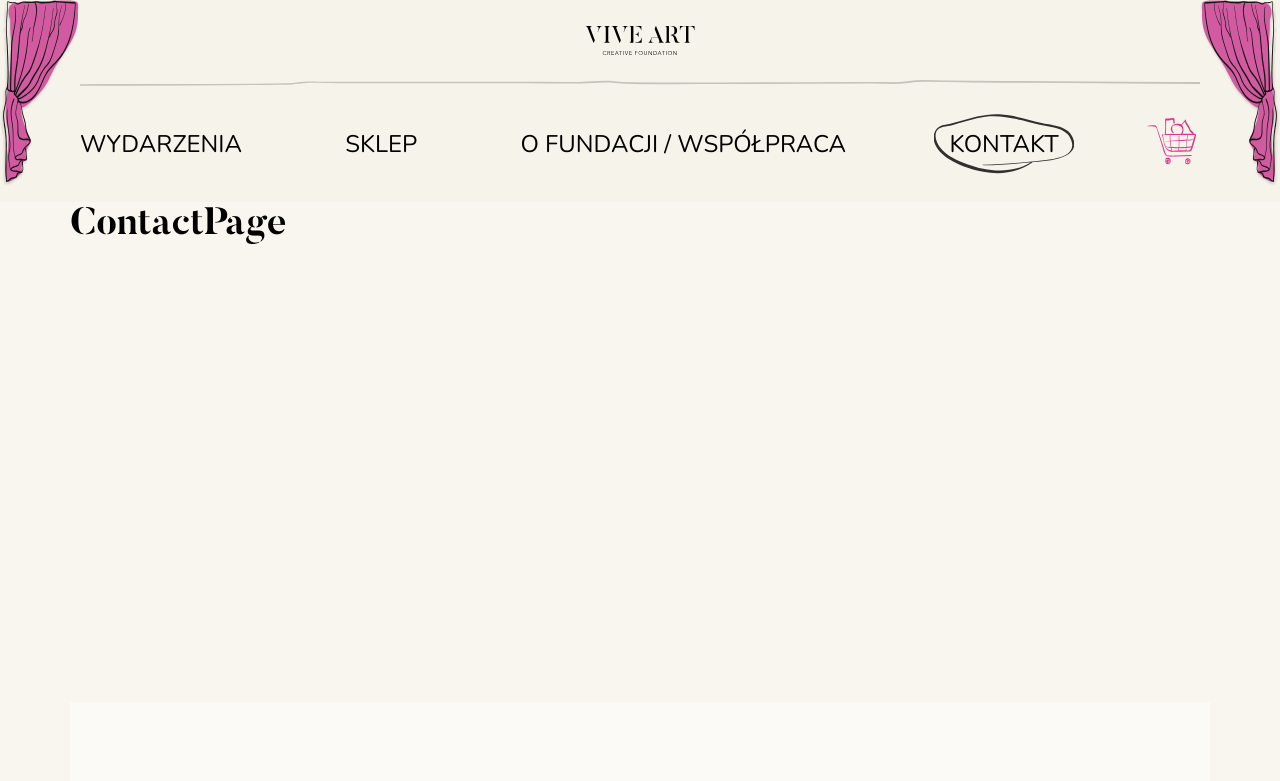
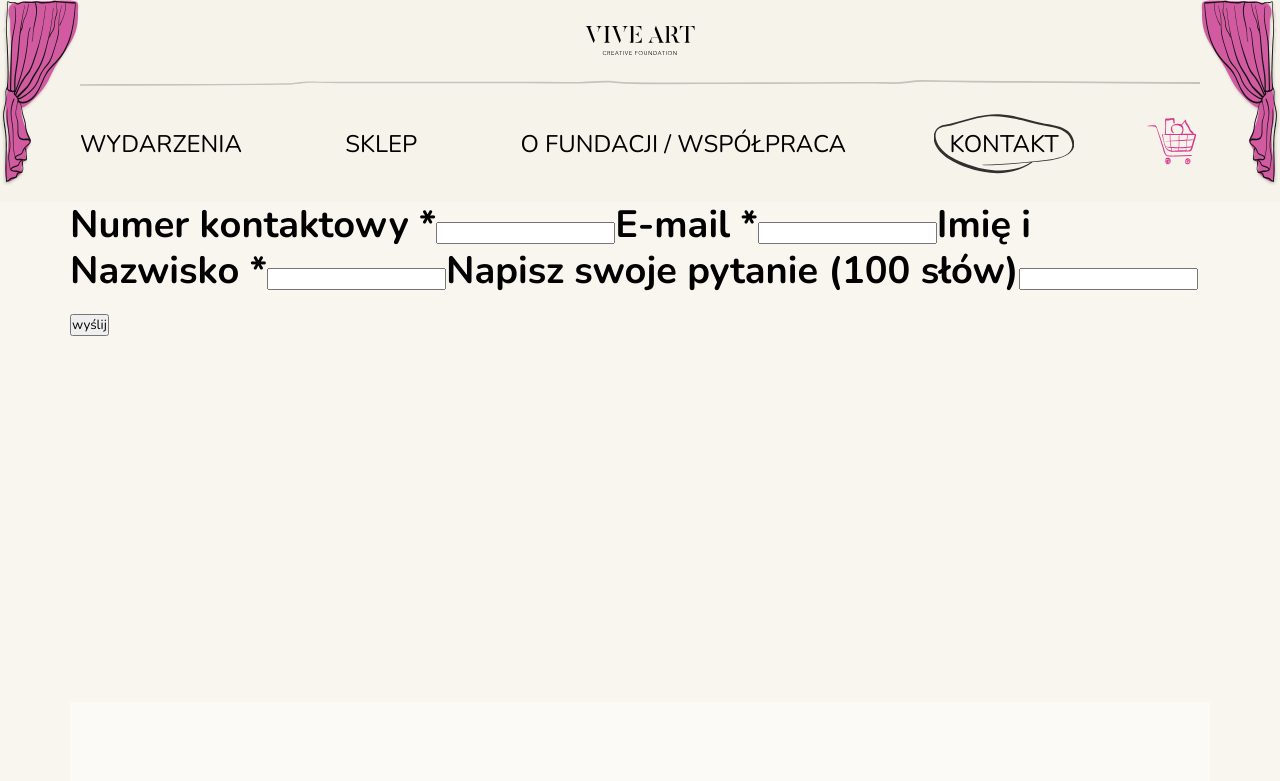
Before and after one commit to vekaev/art_store, a React (Create React App) app in the folder frontend/: page /contact in a window 1280 px wide. Shown: the top 781 px of the page. Built offline with nearby package versions, Linux system fonts and the light colour scheme; no server answers.

Commit message:
add form

```diff
--- a/frontend/src/containers/pages/Contact.jsx
+++ b/frontend/src/containers/pages/Contact.jsx
@@ -1,5 +1,18 @@
-import React from 'react';
+import React from "react";
+
+import Form from "./Form/Form";
+
+const logInData = {
+  number: "",
+  email: "",
+  name: "",
+  question: "",
+};
 
 export default function Contact() {
-  return <h1>ContactPage</h1>;
+  return (
+    <h1>
+      <Form initialData={logInData} onSubmit={console.log} />
+    </h1>
+  );
 }
--- /dev/null
+++ b/frontend/src/containers/pages/Form/Form.jsx
@@ -0,0 +1,48 @@
+import React, { useState } from "react";
+
+import InputField from "./Input";
+
+export default function Form({ initialData, onSubmit }) {
+  const [logInData, setLogInData] = useState(initialData);
+
+  const handleSubmit = (e) => {
+    e.preventDefault();
+    onSubmit(logInData);
+  };
+
+  return (
+    <form onSubmit={handleSubmit}>
+      <InputField
+        label="Numer kontaktowy *"
+        type="tel"
+        value={logInData.number}
+        onChange={(e) => setLogInData({ ...logInData, number: e.target.value })}
+      />
+
+      <InputField
+        label="E-mail *"
+        type="email"
+        value={logInData.email}
+        onChange={(e) => setLogInData({ ...logInData, email: e.target.value })}
+      />
+
+      <InputField
+        label="Imię i Nazwisko *"
+        type="text"
+        value={logInData.name}
+        onChange={(e) => setLogInData({ ...logInData, name: e.target.value })}
+      />
+
+      <InputField
+        label="Napisz swoje pytanie (100 słów)"
+        type="text"
+        value={logInData.question}
+        onChange={(e) =>
+          setLogInData({ ...logInData, question: e.target.value })
+        }
+      />
+
+      <button>wyślij</button>
+    </form>
+  );
+}
--- /dev/null
+++ b/frontend/src/containers/pages/Form/Input.jsx
@@ -0,0 +1,10 @@
+import React from "react";
+
+export default function InputField({ label, type, value, onChange }) {
+  return (
+    <label>
+      {label}
+      <input type={type} value={value} onChange={onChange} />
+    </label>
+  );
+}
```
